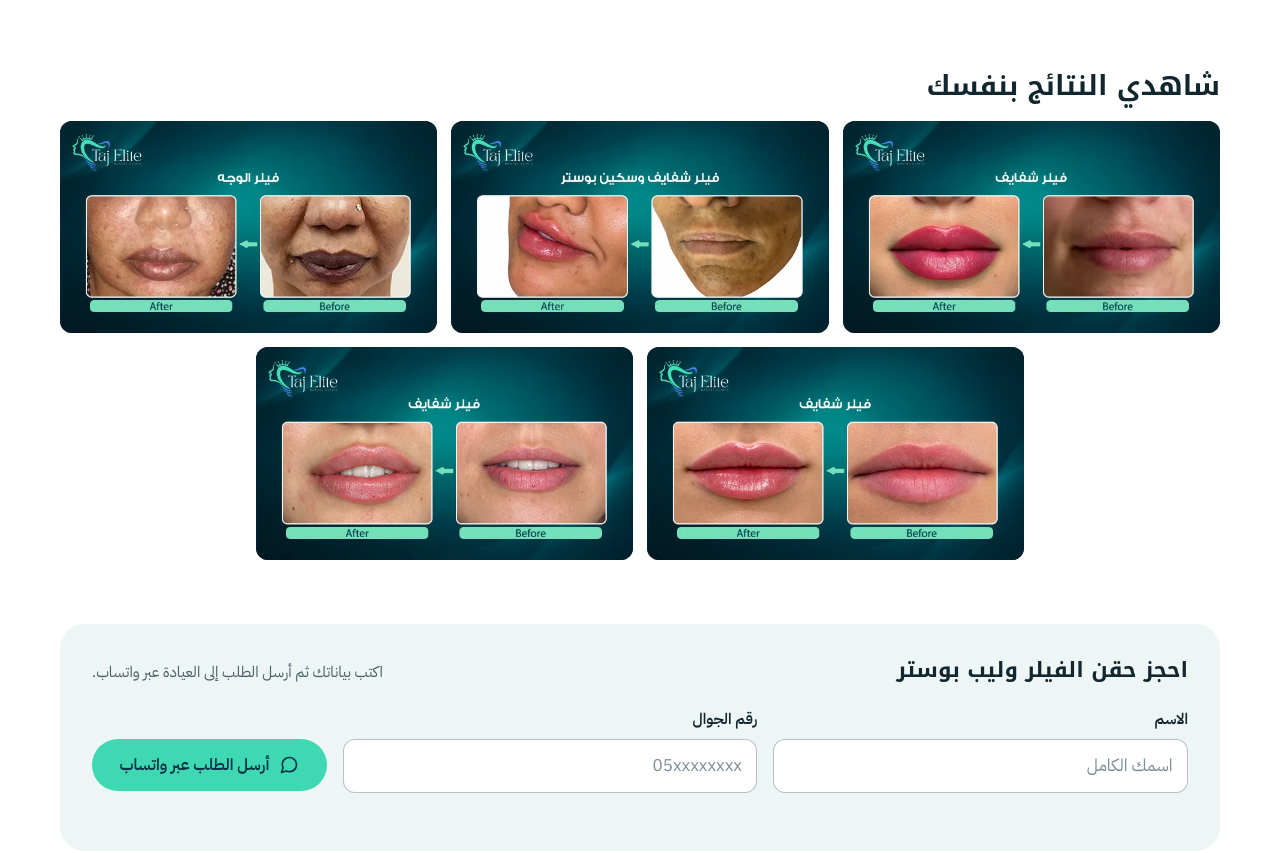
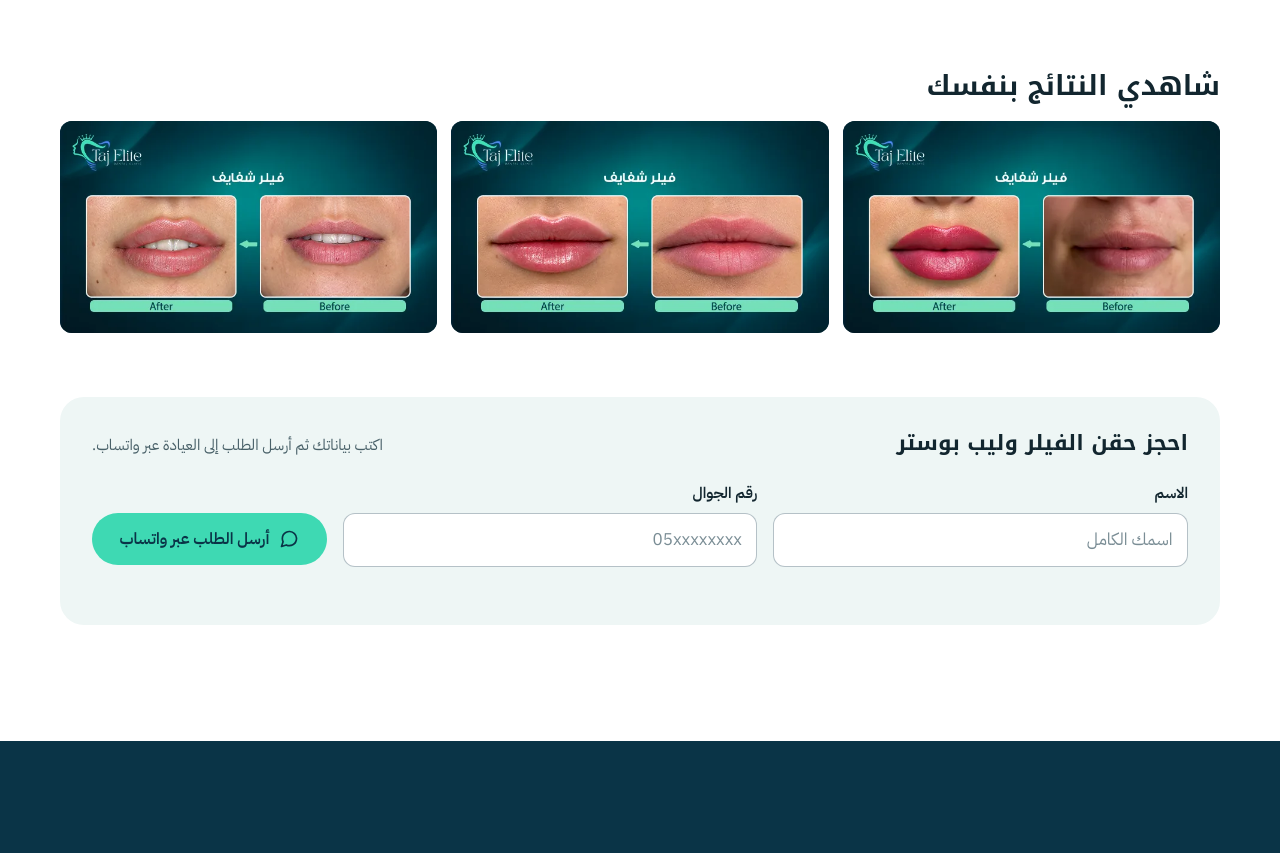
Before and after one commit to moutazgamal/taj, a plain HTML site: page cosmetic-and-dermatological/index.html in a window 1280 px wide. Shown: the part 7331-8184 px from the top of the page. Drawn offline with Linux system fonts and the light colour scheme.

Commit message:
Remove two filler before/after images at client request
Removes the "فيلر الوجه" and "فيلر شفايف وسكين بوستر" cases and
renumbers the alt text of the remaining three.

Co-Authored-By: Claude Sonnet 5.5 <noreply@anthropic.com>
Claude-Session: https://claude.ai/code/session_015pRpiheGgf4bgdghv7Qhs4

```diff
--- a/cosmetic-and-dermatological/index.html
+++ b/cosmetic-and-dermatological/index.html
@@ -244,10 +244,8 @@ height="0" width="0" style="display:none;visibility:hidden"></iframe></noscript>
         <h3>شاهدي النتائج بنفسك</h3>
         <div class="results-grid">
           <button class="results-item" type="button" data-zoom aria-label="تكبير الصورة"><img src="../assets/img/derma/filler-ba-1.webp" width="630" height="354" loading="lazy" alt="قبل وبعد حقن الفيلر، الحالة الأولى"></button>
-          <button class="results-item" type="button" data-zoom aria-label="تكبير الصورة"><img src="../assets/img/derma/filler-ba-2.webp" width="630" height="354" loading="lazy" alt="قبل وبعد حقن الفيلر، الحالة الثانية"></button>
-          <button class="results-item" type="button" data-zoom aria-label="تكبير الصورة"><img src="../assets/img/derma/filler-ba-3.webp" width="630" height="354" loading="lazy" alt="قبل وبعد حقن الفيلر، الحالة الثالثة"></button>
-          <button class="results-item" type="button" data-zoom aria-label="تكبير الصورة"><img src="../assets/img/derma/filler-ba-4.webp" width="630" height="354" loading="lazy" alt="قبل وبعد حقن الفيلر، الحالة الرابعة"></button>
-          <button class="results-item" type="button" data-zoom aria-label="تكبير الصورة"><img src="../assets/img/derma/filler-ba-5.webp" width="630" height="354" loading="lazy" alt="قبل وبعد حقن الفيلر، الحالة الخامسة"></button>
+          <button class="results-item" type="button" data-zoom aria-label="تكبير الصورة"><img src="../assets/img/derma/filler-ba-4.webp" width="630" height="354" loading="lazy" alt="قبل وبعد حقن الفيلر، الحالة الثانية"></button>
+          <button class="results-item" type="button" data-zoom aria-label="تكبير الصورة"><img src="../assets/img/derma/filler-ba-5.webp" width="630" height="354" loading="lazy" alt="قبل وبعد حقن الفيلر، الحالة الثالثة"></button>
         </div>
       </div>
     </div>
```
Also changed, not shown: assets/img/derma/filler-ba-2.webp (deleted), assets/img/derma/filler-ba-3.webp (deleted).
